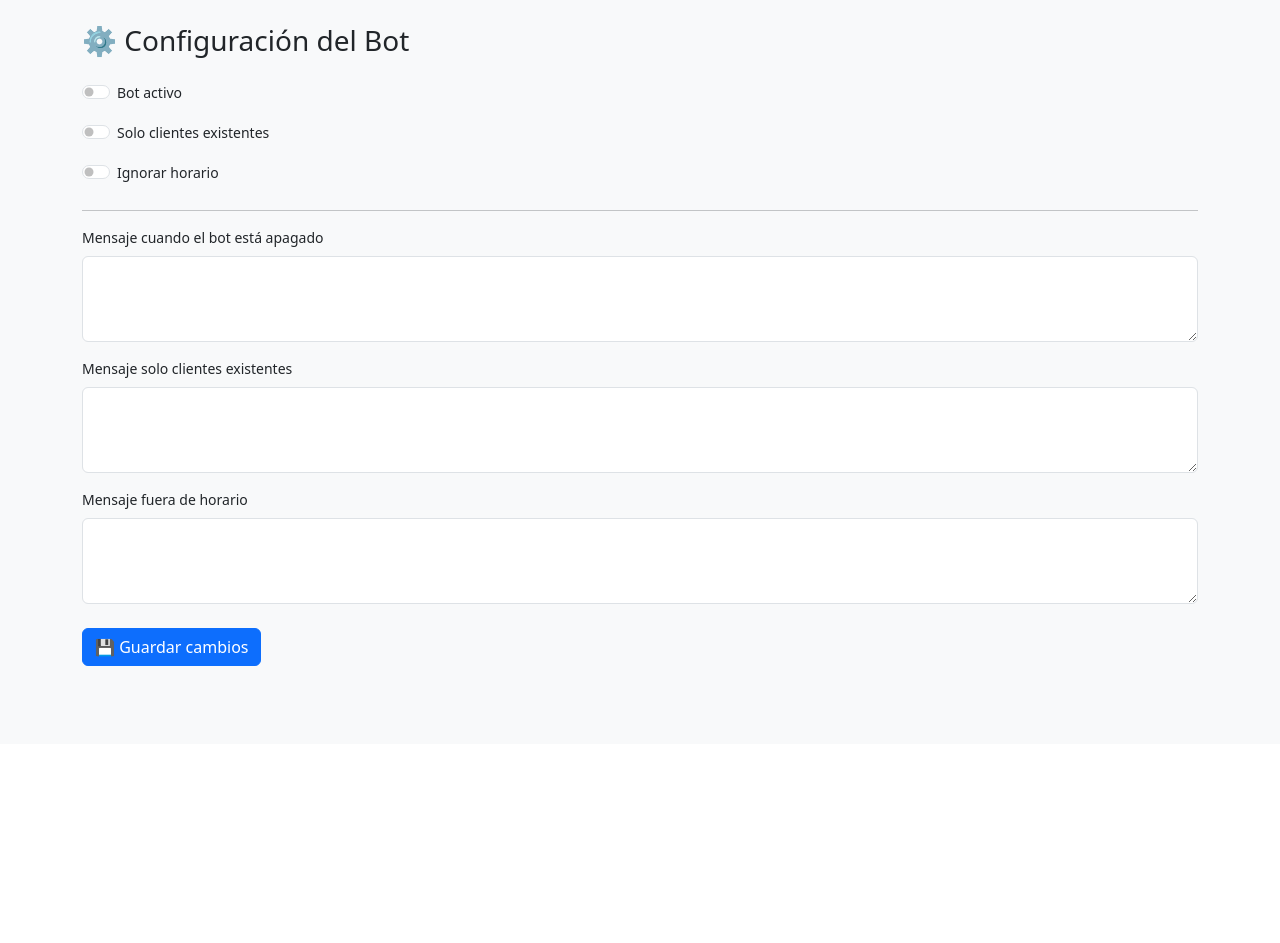
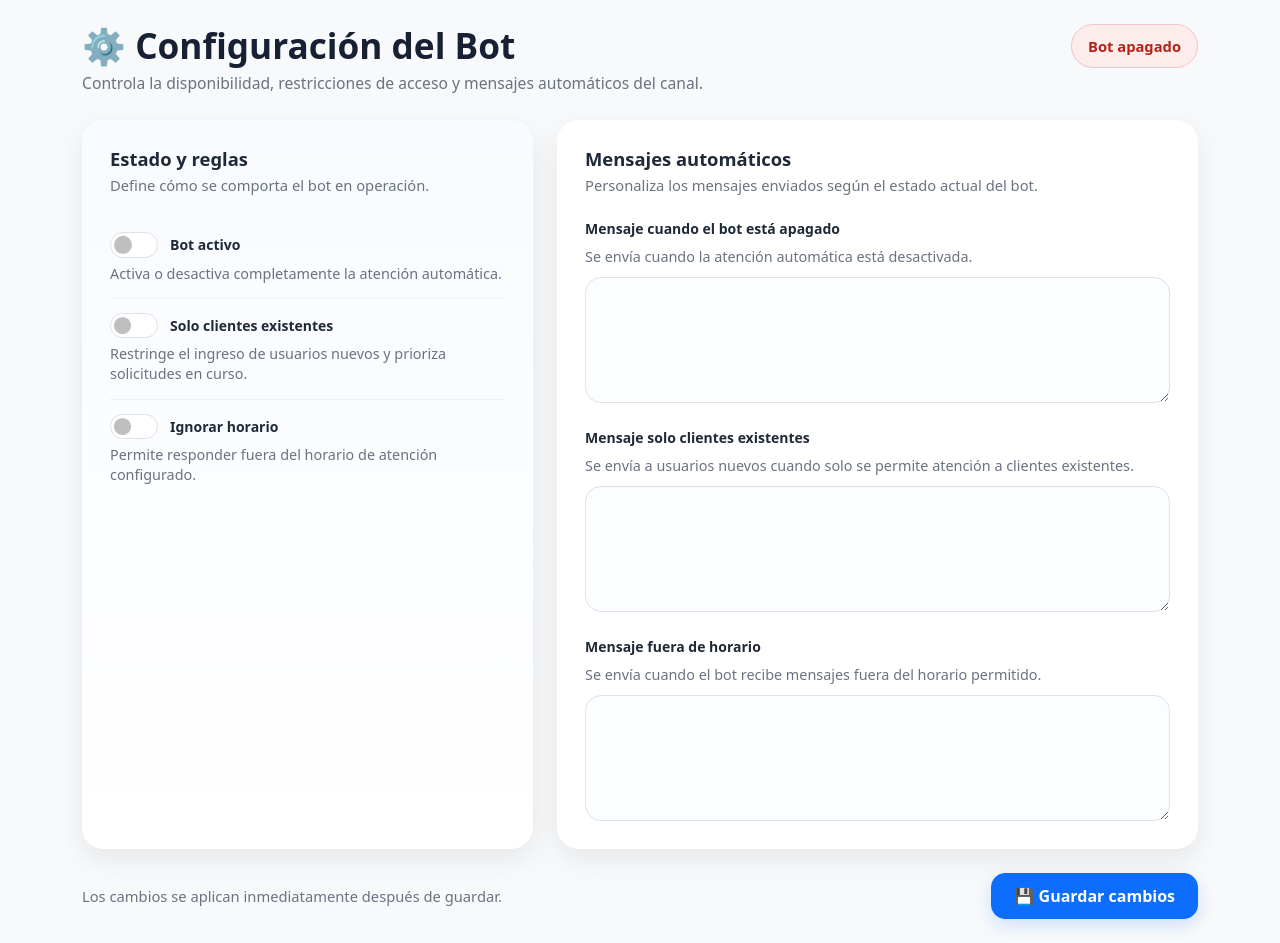
Before and after one commit to ArleyCalderon/chatbot-twilio-Kinetika, a FastAPI app: template Templates/settings.html in a window 1280 px wide. Shown: the part 56-999 px from the top of the page. Before the commit the page ends 722 px from the top, so only its background shows below. Run offline with FastAPI, Linux system fonts and the light colour scheme; the template is opened without the code that fills it, so the values that code supplies are empty.

Commit message:
Se Agregan detalles al panel de configuración

```diff
--- a/Routers/settings.py
+++ b/Routers/settings.py
@@ -18,7 +18,7 @@ def _require_admin(request: Request):
     return None
 
 
-@router.get("", response_class=HTMLResponse)
+@router.get("/", response_class=HTMLResponse)
 def settings_page(request: Request):
     redirect = _require_admin(request)
     if redirect:
--- a/Templates/settings.html
+++ b/Templates/settings.html
@@ -1,49 +1,123 @@
 {% extends "base.html" %}
 {% set title = "Configuración del Bot" %}
 
+{% block extra_css %}
+<link rel="stylesheet" href="{{ url_for('static', path='css/settings.css') }}">
+{% endblock %}
+
 {% block content %}
+<div class="settings-page">
+  <div class="settings-header">
+    <div>
+      <h2 class="settings-title">⚙️ Configuración del Bot</h2>
+      <p class="settings-subtitle">
+        Controla la disponibilidad, restricciones de acceso y mensajes automáticos del canal.
+      </p>
+    </div>
 
-<h3 class="mb-4">⚙️ Configuración del Bot</h3>
-
-<form method="post">
-
-  <div class="form-check form-switch mb-3">
-    <input class="form-check-input" type="checkbox" name="bot_active"
-      {% if settings.bot_active %}checked{% endif %}>
-    <label class="form-check-label">Bot activo</label>
+    {% if settings.bot_active %}
+      <span class="settings-status-badge active">Bot activo</span>
+    {% else %}
+      <span class="settings-status-badge inactive">Bot apagado</span>
+    {% endif %}
   </div>
 
-  <div class="form-check form-switch mb-3">
-    <input class="form-check-input" type="checkbox" name="allow_only_existing_users"
-      {% if settings.allow_only_existing_users %}checked{% endif %}>
-    <label class="form-check-label">Solo clientes existentes</label>
-  </div>
+  <form method="post" action="/settings/" class="settings-form">
+    <div class="row g-4">
+      <div class="col-12 col-lg-5">
+        <div class="card settings-card settings-highlight h-100">
+          <div class="card-body">
+            <h5 class="settings-card-title">Estado y reglas</h5>
+            <p class="settings-card-subtitle">
+              Define cómo se comporta el bot en operación.
+            </p>
 
-  <div class="form-check form-switch mb-4">
-    <input class="form-check-input" type="checkbox" name="bypass_schedule"
-      {% if settings.bypass_schedule %}checked{% endif %}>
-    <label class="form-check-label">Ignorar horario</label>
-  </div>
+            <div class="setting-item">
+              <div class="form-check form-switch">
+                <input class="form-check-input" type="checkbox" id="bot_active" name="bot_active"
+                  {% if settings.bot_active %}checked{% endif %}>
+                <label class="form-check-label setting-label" for="bot_active">Bot activo</label>
+              </div>
+              <div class="setting-help">
+                Activa o desactiva completamente la atención automática.
+              </div>
+            </div>
 
-  <hr>
+            <div class="setting-item">
+              <div class="form-check form-switch">
+                <input class="form-check-input" type="checkbox" id="allow_only_existing_users" name="allow_only_existing_users"
+                  {% if settings.allow_only_existing_users %}checked{% endif %}>
+                <label class="form-check-label setting-label" for="allow_only_existing_users">Solo clientes existentes</label>
+              </div>
+              <div class="setting-help">
+                Restringe el ingreso de usuarios nuevos y prioriza solicitudes en curso.
+              </div>
+            </div>
 
-  <div class="mb-3">
-    <label class="form-label">Mensaje cuando el bot está apagado</label>
-    <textarea class="form-control" name="bot_inactive_message" rows="3">{{ settings.bot_inactive_message }}</textarea>
-  </div>
+            <div class="setting-item">
+              <div class="form-check form-switch">
+                <input class="form-check-input" type="checkbox" id="bypass_schedule" name="bypass_schedule"
+                  {% if settings.bypass_schedule %}checked{% endif %}>
+                <label class="form-check-label setting-label" for="bypass_schedule">Ignorar horario</label>
+              </div>
+              <div class="setting-help">
+                Permite responder fuera del horario de atención configurado.
+              </div>
+            </div>
+          </div>
+        </div>
+      </div>
 
-  <div class="mb-3">
-    <label class="form-label">Mensaje solo clientes existentes</label>
-    <textarea class="form-control" name="existing_users_only_message" rows="3">{{ settings.existing_users_only_message }}</textarea>
-  </div>
+      <div class="col-12 col-lg-7">
+        <div class="card settings-card">
+          <div class="card-body">
+            <h5 class="settings-card-title">Mensajes automáticos</h5>
+            <p class="settings-card-subtitle">
+              Personaliza los mensajes enviados según el estado actual del bot.
+            </p>
 
-  <div class="mb-4">
-    <label class="form-label">Mensaje fuera de horario</label>
-    <textarea class="form-control" name="outside_schedule_message" rows="3">{{ settings.outside_schedule_message }}</textarea>
-  </div>
+            <div class="mb-4">
+              <label for="bot_inactive_message" class="form-label">
+                Mensaje cuando el bot está apagado
+              </label>
+              <div class="form-text-custom">
+                Se envía cuando la atención automática está desactivada.
+              </div>
+              <textarea class="form-control" id="bot_inactive_message" name="bot_inactive_message" rows="4">{{ settings.bot_inactive_message }}</textarea>
+            </div>
 
-  <button class="btn btn-primary">💾 Guardar cambios</button>
+            <div class="mb-4">
+              <label for="existing_users_only_message" class="form-label">
+                Mensaje solo clientes existentes
+              </label>
+              <div class="form-text-custom">
+                Se envía a usuarios nuevos cuando solo se permite atención a clientes existentes.
+              </div>
+              <textarea class="form-control" id="existing_users_only_message" name="existing_users_only_message" rows="4">{{ settings.existing_users_only_message }}</textarea>
+            </div>
 
-</form>
+            <div>
+              <label for="outside_schedule_message" class="form-label">
+                Mensaje fuera de horario
+              </label>
+              <div class="form-text-custom">
+                Se envía cuando el bot recibe mensajes fuera del horario permitido.
+              </div>
+              <textarea class="form-control" id="outside_schedule_message" name="outside_schedule_message" rows="4">{{ settings.outside_schedule_message }}</textarea>
+            </div>
+          </div>
+        </div>
+      </div>
+    </div>
 
+    <div class="settings-footer">
+      <span class="settings-footer-note">
+        Los cambios se aplican inmediatamente después de guardar.
+      </span>
+      <button type="submit" class="btn btn-primary settings-save-btn">
+        💾 Guardar cambios
+      </button>
+    </div>
+  </form>
+</div>
 {% endblock %}
--- /dev/null
+++ b/static/css/settings.css
@@ -0,0 +1,223 @@
+.settings-page {
+  max-width: 1200px;
+  margin: 0 auto;
+}
+
+.settings-header {
+  display: flex;
+  justify-content: space-between;
+  align-items: flex-start;
+  gap: 16px;
+  margin-bottom: 24px;
+  flex-wrap: wrap;
+}
+
+.settings-title {
+  font-size: 2.2rem;
+  font-weight: 700;
+  color: #182033;
+  margin-bottom: 6px;
+}
+
+.settings-subtitle {
+  color: #6b7280;
+  margin-bottom: 0;
+  font-size: 0.98rem;
+}
+
+.settings-status-badge {
+  border-radius: 999px;
+  padding: 10px 16px;
+  font-size: 0.92rem;
+  font-weight: 600;
+  border: 1px solid transparent;
+  white-space: nowrap;
+}
+
+.settings-status-badge.active {
+  background: #e8f7ee;
+  color: #157347;
+  border-color: #b7e4c7;
+}
+
+.settings-status-badge.inactive {
+  background: #fdecec;
+  color: #b42318;
+  border-color: #f5c2c7;
+}
+
+.settings-card {
+  border: 0;
+  border-radius: 22px;
+  box-shadow: 0 10px 28px rgba(15, 23, 42, 0.08);
+  background: #ffffff;
+  overflow: hidden;
+}
+
+.settings-card .card-body {
+  padding: 28px;
+}
+
+.settings-card-title {
+  font-size: 1.15rem;
+  font-weight: 700;
+  color: #1f2937;
+  margin-bottom: 4px;
+}
+
+.settings-card-subtitle {
+  color: #6b7280;
+  font-size: 0.92rem;
+  margin-bottom: 22px;
+}
+
+.setting-item {
+  padding: 14px 0;
+  border-bottom: 1px solid #eef1f5;
+}
+
+.setting-item:last-child {
+  border-bottom: 0;
+  padding-bottom: 0;
+}
+
+.setting-item:first-child {
+  padding-top: 0;
+}
+
+.setting-label {
+  font-weight: 600;
+  color: #1f2937;
+}
+
+.setting-help {
+  color: #6b7280;
+  font-size: 0.9rem;
+  margin-top: 6px;
+  line-height: 1.4;
+}
+
+.settings-form .form-check {
+  display: flex;
+  align-items: center;
+  gap: 12px;
+}
+
+.settings-form .form-check-input {
+  width: 3rem;
+  height: 1.6rem;
+  margin-top: 0;
+  cursor: pointer;
+  box-shadow: none;
+}
+
+.settings-form .form-check-input:focus {
+  box-shadow: 0 0 0 0.2rem rgba(13, 110, 253, 0.18);
+}
+
+.settings-form .form-check-label {
+  cursor: pointer;
+  margin-bottom: 0;
+}
+
+.settings-form .form-label {
+  font-weight: 700;
+  color: #1f2937;
+  margin-bottom: 8px;
+}
+
+.settings-form .form-text-custom {
+  color: #6b7280;
+  font-size: 0.9rem;
+  margin-bottom: 10px;
+  line-height: 1.4;
+}
+
+.settings-form .form-control {
+  border-radius: 16px;
+  border: 1px solid #dbe2ea;
+  padding: 14px 16px;
+  font-size: 1rem;
+  line-height: 1.5;
+  resize: vertical;
+  min-height: 120px;
+  transition: all 0.2s ease;
+  background: #fcfdff;
+}
+
+.settings-form .form-control:focus {
+  border-color: #86b7fe;
+  background: #ffffff;
+  box-shadow: 0 0 0 0.22rem rgba(13, 110, 253, 0.14);
+}
+
+.settings-divider {
+  border-top: 1px solid #eef1f5;
+  margin: 22px 0 0 0;
+}
+
+.settings-footer {
+  display: flex;
+  justify-content: space-between;
+  align-items: center;
+  gap: 16px;
+  flex-wrap: wrap;
+  margin-top: 24px;
+}
+
+.settings-footer-note {
+  color: #6b7280;
+  font-size: 0.92rem;
+}
+
+.settings-save-btn {
+  border-radius: 14px;
+  padding: 10px 22px;
+  font-weight: 600;
+  box-shadow: 0 6px 18px rgba(13, 110, 253, 0.18);
+}
+
+.settings-save-btn:hover {
+  transform: translateY(-1px);
+}
+
+.settings-highlight {
+  background: linear-gradient(180deg, #f8fbff 0%, #ffffff 100%);
+}
+
+@media (max-width: 991.98px) {
+  .settings-title {
+    font-size: 1.8rem;
+  }
+
+  .settings-card .card-body {
+    padding: 22px;
+  }
+}
+
+@media (max-width: 575.98px) {
+  .settings-title {
+    font-size: 1.55rem;
+  }
+
+  .settings-header {
+    margin-bottom: 18px;
+  }
+
+  .settings-card .card-body {
+    padding: 18px;
+  }
+
+  .settings-form .form-control {
+    min-height: 105px;
+    padding: 12px 14px;
+  }
+
+  .settings-save-btn {
+    width: 100%;
+  }
+
+  .settings-footer {
+    align-items: stretch;
+  }
+}
```
